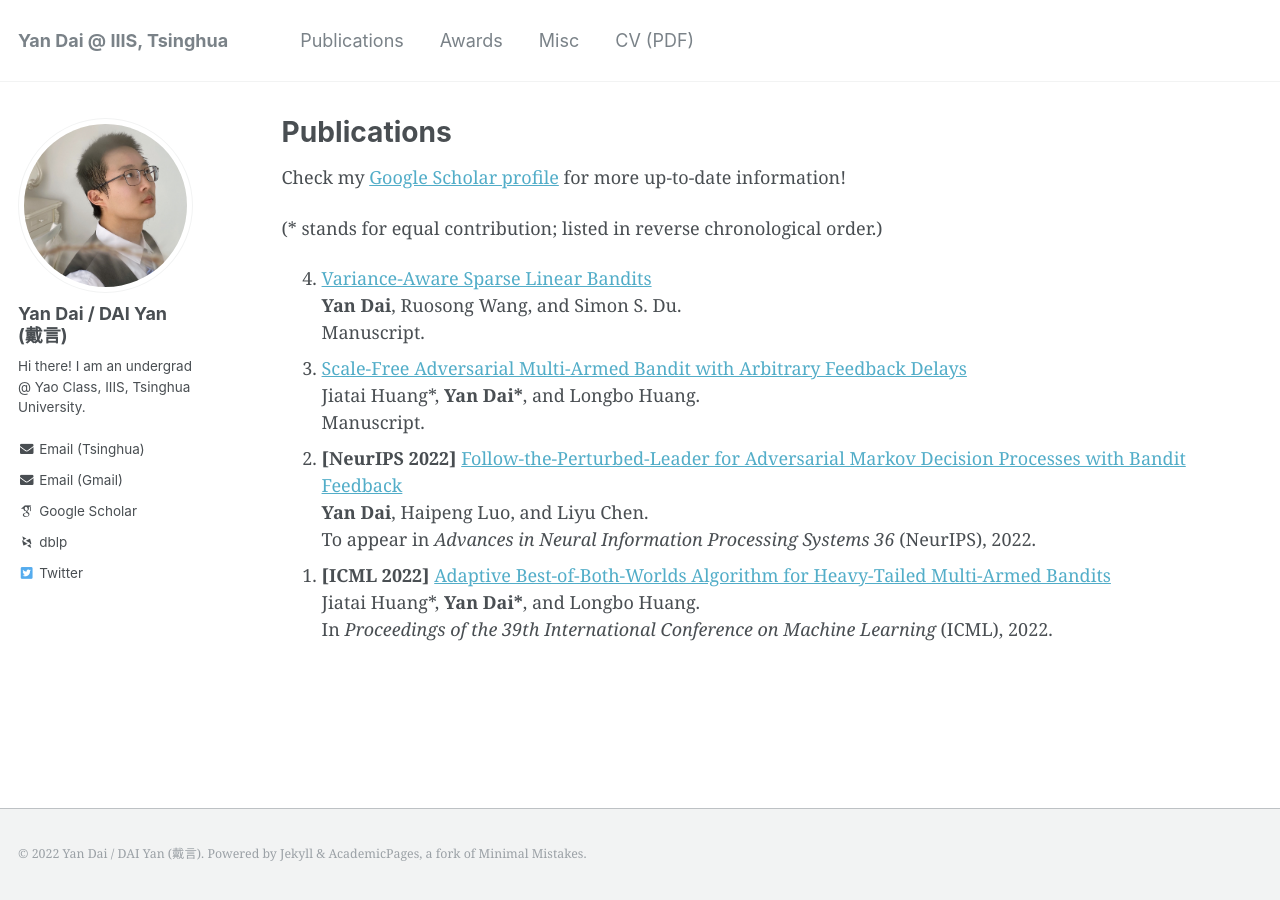
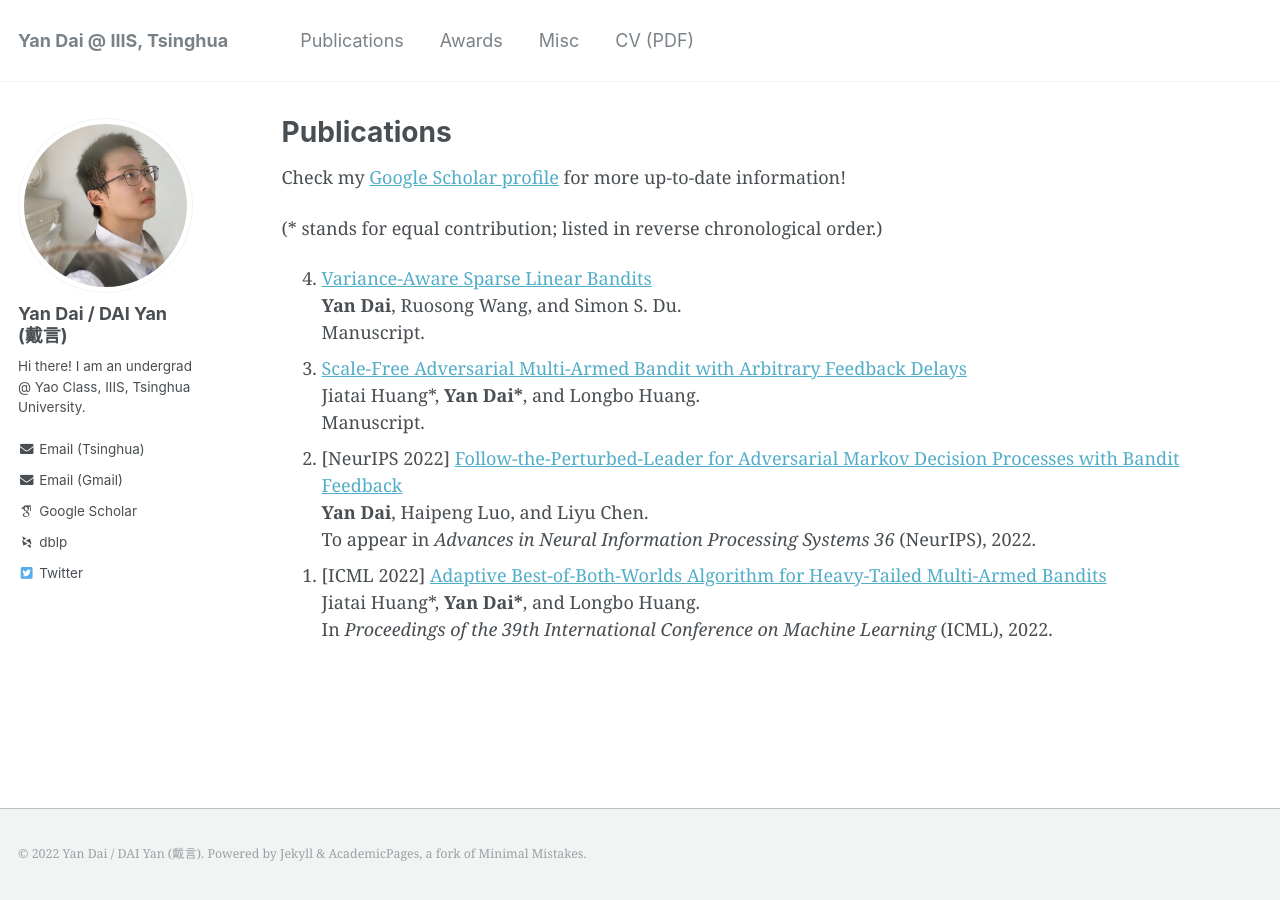
Before and after one commit to yandaichn/yandaichn.github.io, a Jekyll site: the page built from _pages/publications.md, in a window 1280 px wide. Built offline with Jekyll 4.4.1, drawn with Linux system fonts in a browser that asks for light colours; some web fonts are replaced.

Commit message:
Upd pub style

```diff
--- a/_pages/publications.md
+++ b/_pages/publications.md
@@ -15,10 +15,10 @@ Check my [Google Scholar profile](https://scholar.google.com/citations?user=gkG4
 1.  [Scale-Free Adversarial Multi-Armed Bandit with Arbitrary Feedback Delays](https://arxiv.org/abs/2110.13400)
     Jiatai Huang\*, **Yan Dai\***, and Longbo Huang.
     Manuscript.
-1.  **\[NeurIPS 2022\]** [Follow-the-Perturbed-Leader for Adversarial Markov Decision Processes with Bandit Feedback](https://arxiv.org/abs/2205.13451)
+1.  \[NeurIPS 2022\] [Follow-the-Perturbed-Leader for Adversarial Markov Decision Processes with Bandit Feedback](https://arxiv.org/abs/2205.13451)
     **Yan Dai**, Haipeng Luo, and Liyu Chen.
     To appear in *Advances in Neural Information Processing Systems 36* (NeurIPS), 2022.
-1.  **\[ICML 2022\]** [Adaptive Best-of-Both-Worlds Algorithm for Heavy-Tailed Multi-Armed Bandits](https://arxiv.org/abs/2201.11921)
+1.  \[ICML 2022\] [Adaptive Best-of-Both-Worlds Algorithm for Heavy-Tailed Multi-Armed Bandits](https://arxiv.org/abs/2201.11921)
     Jiatai Huang\*, **Yan Dai\***, and Longbo Huang.
     In *Proceedings of the 39th International Conference on Machine Learning* (ICML), 2022.
 {: reversed="reversed"}
```
